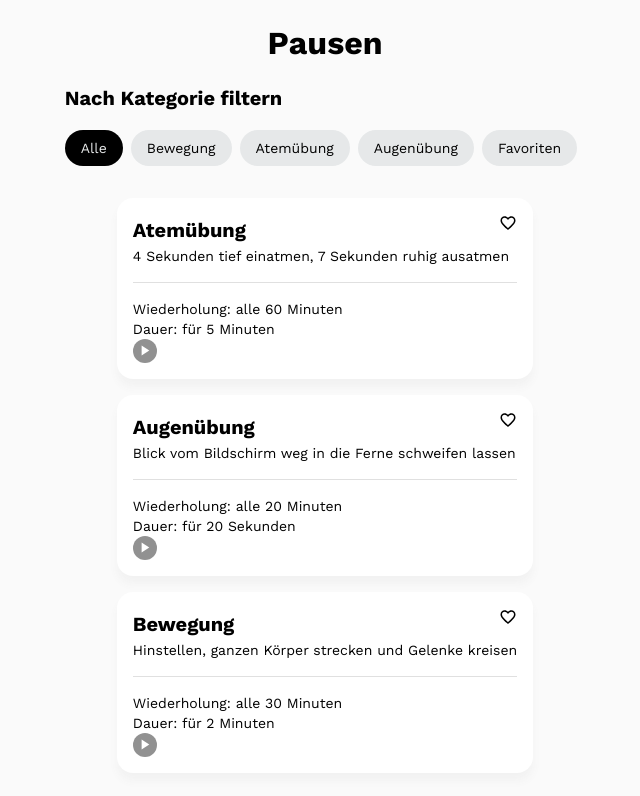
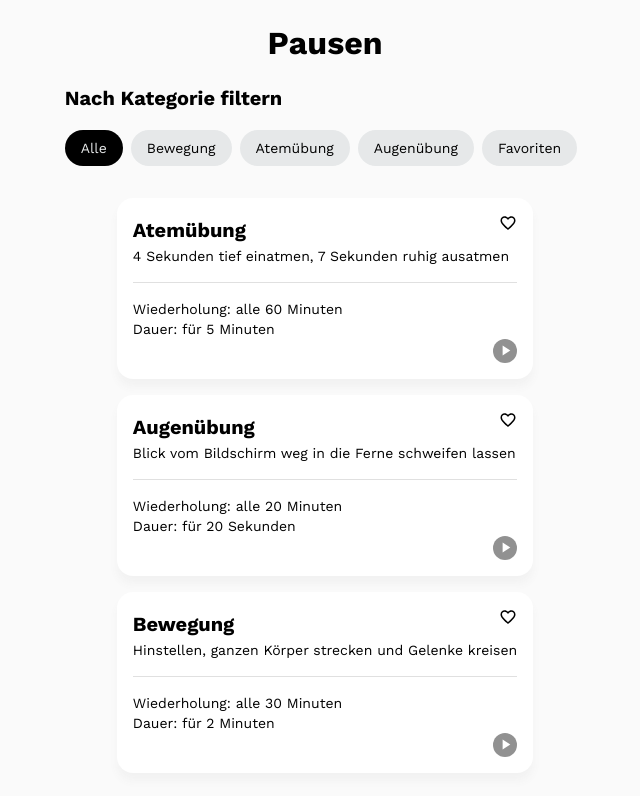
Before and after one commit to magdalenakierat/capstone-project, a React (Create React App) app: page / in a window 1280 px wide. Shown: the top 796 px of the page, without its empty margins (315-955 px from the left). Built offline with nearby package versions, Linux system fonts and the light colour scheme.

Commit message:
fix button styling

```diff
--- a/src/components/Card/Card.js
+++ b/src/components/Card/Card.js
@@ -13,11 +13,11 @@ export default function Card({id, onBookmark, bookmarked, category, description,
         <li data-testid="repeat">Wiederholung: {repeat}</li>
         <li data-testid="duration">Dauer: {duration}</li>
       </StyledList>
-      <StyledFooter>
-        <Link to="/animation">
+      <Link to="/animation">
+        <StyledFooter>
           <PlayButton />
-        </Link>
-      </StyledFooter>
+        </StyledFooter>
+      </Link>
     </CardContainer>
   );
 }
@@ -45,3 +45,7 @@ const StyledFooter = styled.footer`
   display: flex;
   width: 100%;
 `;
+
+// const Link = styled.a`
+//   border: 1px solid black;
+// `;
```
